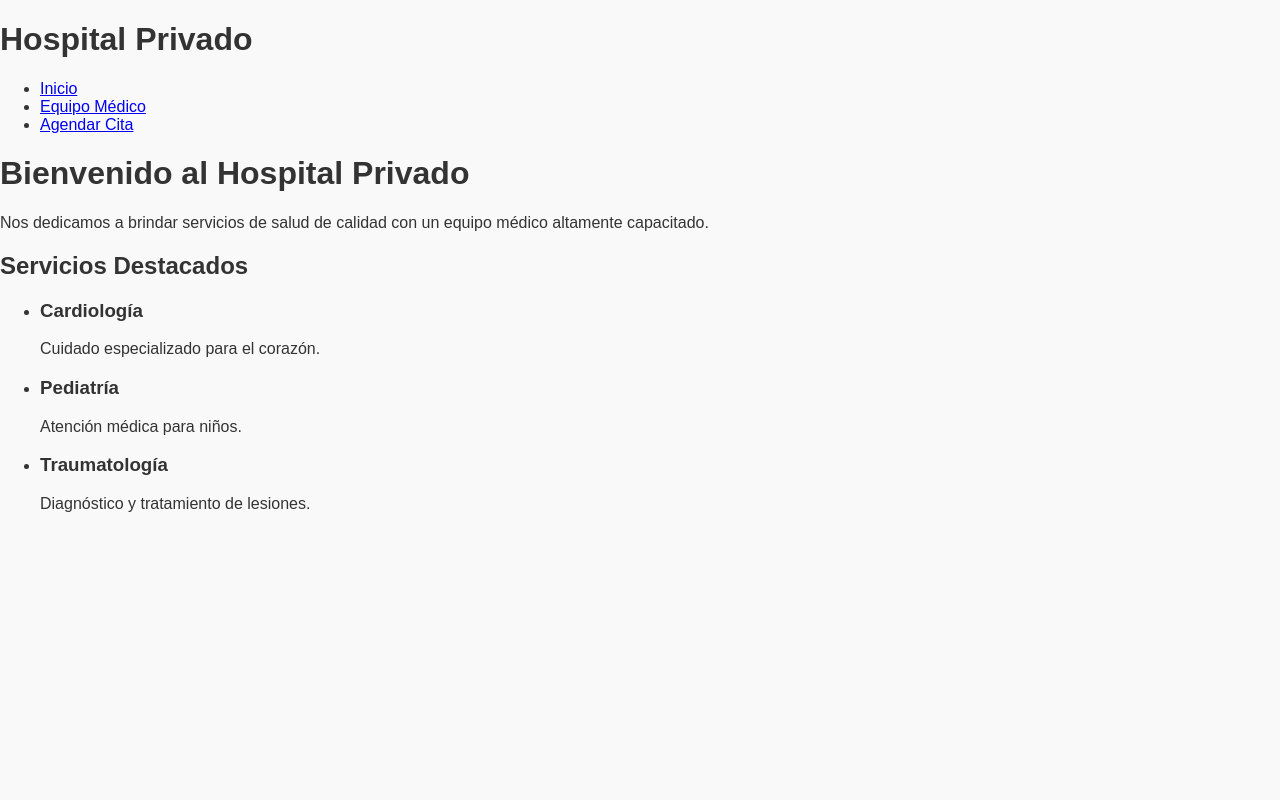
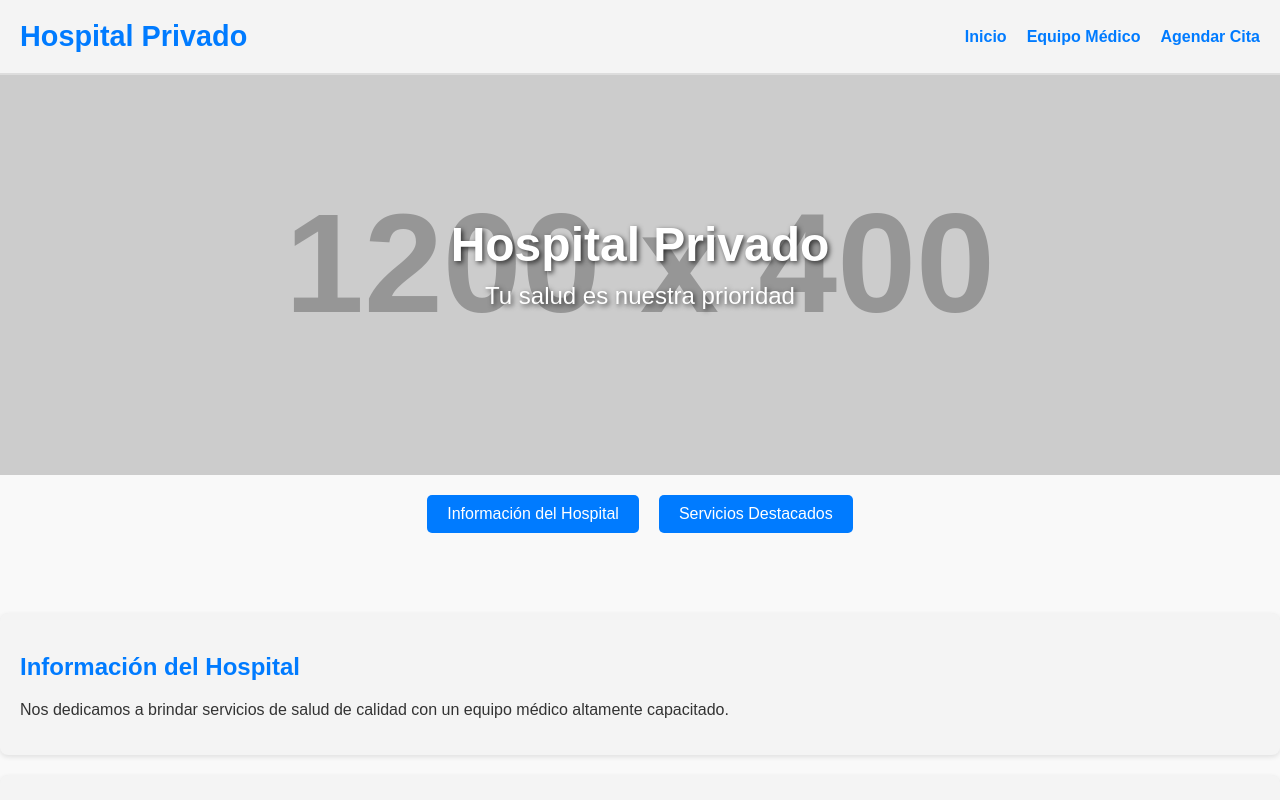
Before and after one commit to janroge/hospital-react, a React (Vite) app: page / in a window 1280 px wide. Shown: the top 800 px of the page. Built offline with nearby package versions, Linux system fonts and the light colour scheme.

Commit message:
Módulo 4 - Ejercicio 3 - Punto 3

```diff
--- a/src/components/Citas.jsx
+++ b/src/components/Citas.jsx
@@ -1,10 +1,18 @@
-import React, { useState } from "react";
+import React, { useState, useRef, useEffect } from "react";
 
 const Citas = React.memo(function CitasComponent() {
   const [nombre, setNombre] = useState("");
   const [email, setEmail] = useState("");
   const [fecha, setFecha] = useState("");
   const [error, setError] = useState("");
+
+  // Referencia para el campo de entrada "Nombre"
+  const nombreRef = useRef(null);
+
+  // Efecto para enfocar automáticamente en el campo "Nombre"
+  useEffect(() => {
+    nombreRef.current.focus();
+  }, []);
 
   const handleSubmit = (e) => {
     e.preventDefault();
@@ -23,15 +31,28 @@ const Citas = React.memo(function CitasComponent() {
         {error && <p className="error">{error}</p>}
         <label>
           Nombre:
-          <input type="text" value={nombre} onChange={(e) => setNombre(e.target.value)} />
+          <input
+            ref={nombreRef} // Asignar la referencia al campo de entrada
+            type="text"
+            value={nombre}
+            onChange={(e) => setNombre(e.target.value)}
+          />
         </label>
         <label>
           Email:
-          <input type="email" value={email} onChange={(e) => setEmail(e.target.value)} />
+          <input
+            type="email"
+            value={email}
+            onChange={(e) => setEmail(e.target.value)}
+          />
         </label>
         <label>
           Fecha:
-          <input type="date" value={fecha} onChange={(e) => setFecha(e.target.value)} />
+          <input
+            type="date"
+            value={fecha}
+            onChange={(e) => setFecha(e.target.value)}
+          />
         </label>
         <button type="submit">Agendar</button>
       </form>
@@ -39,4 +60,6 @@ const Citas = React.memo(function CitasComponent() {
   );
 });
 
+Citas.displayName = "CitasComponent";
+
 export default Citas;
--- a/src/components/Home.jsx
+++ b/src/components/Home.jsx
@@ -1,29 +1,64 @@
-import React from "react";
+import React, { useRef } from "react";
 
-const Home = React.memo(() => {
-  const serviciosDestacados = [
-    { nombre: "Cardiología", descripcion: "Cuidado especializado para el corazón." },
-    { nombre: "Pediatría", descripcion: "Atención médica para niños." },
-    { nombre: "Traumatología", descripcion: "Diagnóstico y tratamiento de lesiones." },
-  ];
+const Home = React.memo(function Home() {
+  // Referencias para las secciones
+  const serviciosRef = useRef(null);
+  const informacionRef = useRef(null);
+
+  // Función para desplazarse a una sección específica
+  const scrollToSection = (ref) => {
+    if (ref.current) {
+      ref.current.scrollIntoView({ behavior: "smooth" });
+    }
+  };
 
   return (
     <>
-      <h1>Bienvenido al Hospital Privado</h1>
-      <p>Nos dedicamos a brindar servicios de salud de calidad con un equipo médico altamente capacitado.</p>
-      <h2>Servicios Destacados</h2>
-      <ul className="servicios-list">
-        {serviciosDestacados.map((servicio, index) => (
-          <li key={index}>
-            <h3>{servicio.nombre}</h3>
-            <p>{servicio.descripcion}</p>
+      {/* Hero Banner */}
+      <div className="hero-banner">
+        <img
+          src="https://via.placeholder.com/1200x400" // Imagen de ejemplo
+          alt="Hero Banner"
+          className="hero-image"
+        />
+        <div className="hero-text">
+          <h1>Hospital Privado</h1>
+          <p>Tu salud es nuestra prioridad</p>
+        </div>
+      </div>
+
+      {/* Navegación entre secciones */}
+      <nav className="home-nav">
+        <button onClick={() => scrollToSection(informacionRef)}>Información del Hospital</button>
+        <button onClick={() => scrollToSection(serviciosRef)}>Servicios Destacados</button>
+      </nav>
+
+      {/* Información del Hospital */}
+      <section ref={informacionRef} className="home-section">
+        <h1>Información del Hospital</h1>
+        <p>Nos dedicamos a brindar servicios de salud de calidad con un equipo médico altamente capacitado.</p>
+      </section>
+
+      {/* Servicios Destacados */}
+      <section ref={serviciosRef} className="home-section">
+        <h2>Servicios Destacados</h2>
+        <ul className="servicios-list">
+          <li>
+            <h3>Cardiología</h3>
+            <p>Cuidado especializado para el corazón.</p>
           </li>
-        ))}
-      </ul>
+          <li>
+            <h3>Pediatría</h3>
+            <p>Atención médica para niños.</p>
+          </li>
+          <li>
+            <h3>Traumatología</h3>
+            <p>Diagnóstico y tratamiento de lesiones.</p>
+          </li>
+        </ul>
+      </section>
     </>
   );
 });
 
-Home.displayName = "Home";
-
 export default Home;
--- a/src/index.css
+++ b/src/index.css
@@ -7,15 +7,117 @@ body {
   color: #333;
 }
 
-/* Home */
-.home {
-  padding: 20px;
+button {
+  cursor: pointer;
+  transition: background-color 0.3s ease;
 }
 
-.home h1 {
-  font-size: 2.5rem;
+/* Header */
+header {
+  display: flex;
+  justify-content: space-between;
+  align-items: center;
+  padding: 20px;
+  background-color: #f4f4f4;
+  border-bottom: 2px solid #ddd;
+}
+
+header .logo h1 {
+  margin: 0;
+  font-size: 1.8rem;
   color: #007bff;
+}
+
+header nav ul {
+  list-style: none;
+  display: flex;
+  gap: 20px;
+  padding: 0;
+  margin: 0;
+}
+
+header nav ul li a {
+  text-decoration: none;
+  color: #007bff;
+  font-weight: bold;
+}
+
+header nav ul li a:hover {
+  color: #0056b3;
+}
+
+/* Hero Banner */
+.hero-banner {
+  position: relative;
+  width: 100%;
+  height: 400px;
+  overflow: hidden;
+  display: flex;
+  align-items: center;
+  justify-content: center;
   margin-bottom: 20px;
+}
+
+.hero-image {
+  width: 100%;
+  height: 100%;
+  object-fit: cover;
+}
+
+.hero-text {
+  position: absolute;
+  text-align: center;
+  color: white;
+  text-shadow: 2px 2px 5px rgba(0, 0, 0, 0.7);
+}
+
+.hero-text h1 {
+  font-size: 3rem;
+  margin: 0;
+}
+
+.hero-text p {
+  font-size: 1.5rem;
+  margin-top: 10px;
+}
+
+/* Navegación */
+.home-nav {
+  display: flex;
+  justify-content: center;
+  gap: 20px;
+  margin-bottom: 20px;
+}
+
+.home-nav button {
+  padding: 10px 20px;
+  font-size: 1rem;
+  background-color: #007bff;
+  color: white;
+  border: none;
+  border-radius: 5px;
+}
+
+.home-nav button:hover {
+  background-color: #0056b3;
+}
+
+/* Secciones */
+.home-section {
+  padding: 20px;
+  margin: 20px 0;
+  background-color: #f4f4f4;
+  border-radius: 8px;
+  box-shadow: 0 2px 5px rgba(0, 0, 0, 0.1);
+}
+
+.home-section:first-of-type {
+  margin-top: 80px; /* Ajusta según el header */
+}
+
+.home-section h1,
+.home-section h2 {
+  color: #007bff;
 }
 
 .home .servicios-list {
@@ -24,15 +126,22 @@ body {
 }
 
 .home .servicios-list li {
-  background-color: #f4f4f4;
+  background-color: #fff;
   padding: 10px;
   margin: 10px 0;
   border-radius: 5px;
+  box-shadow: 0 2px 5px rgba(0, 0, 0, 0.1);
 }
 
 /* Equipo Médico */
 .equipo-medico {
   padding: 20px;
+}
+
+.equipo-medico h1 {
+  font-size: 2rem;
+  color: #007bff;
+  margin-bottom: 20px;
 }
 
 .equipo-medico select {
@@ -46,9 +155,28 @@ body {
   gap: 15px;
 }
 
+.doctor-card {
+  background-color: #fff;
+  border: 1px solid #ddd;
+  border-radius: 8px;
+  padding: 15px;
+  cursor: pointer;
+  transition: box-shadow 0.3s ease;
+}
+
+.doctor-card:hover {
+  box-shadow: 0 4px 10px rgba(0, 0, 0, 0.1);
+}
+
 /* Citas */
 .citas {
   padding: 20px;
+}
+
+.citas h1 {
+  font-size: 2rem;
+  color: #007bff;
+  margin-bottom: 20px;
 }
 
 .citas form {
@@ -57,7 +185,43 @@ body {
   gap: 10px;
 }
 
+.citas label {
+  display: flex;
+  flex-direction: column;
+}
+
+.citas input {
+  padding: 5px;
+  font-size: 1rem;
+}
+
+.citas button {
+  background-color: #007bff;
+  color: #fff;
+  border: none;
+  padding: 10px;
+  border-radius: 5px;
+}
+
+.citas button:hover {
+  background-color: #0056b3;
+}
+
 .citas .error {
   color: red;
   font-weight: bold;
 }
+
+/* Footer */
+footer {
+  text-align: center;
+  padding: 10px;
+  background-color: #f4f4f4;
+  border-top: 2px solid #ddd;
+  margin-top: 20px;
+}
+
+footer p {
+  margin: 0;
+  color: #555;
+}
```
